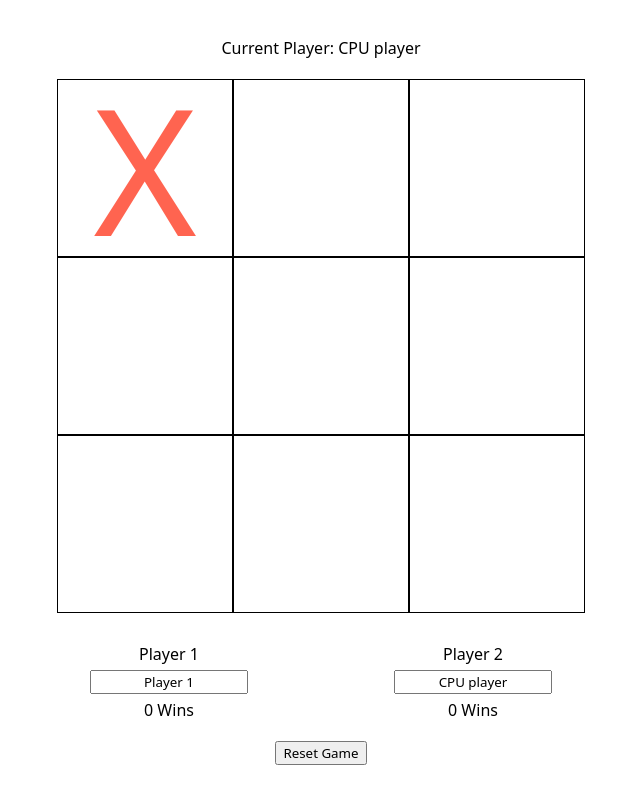
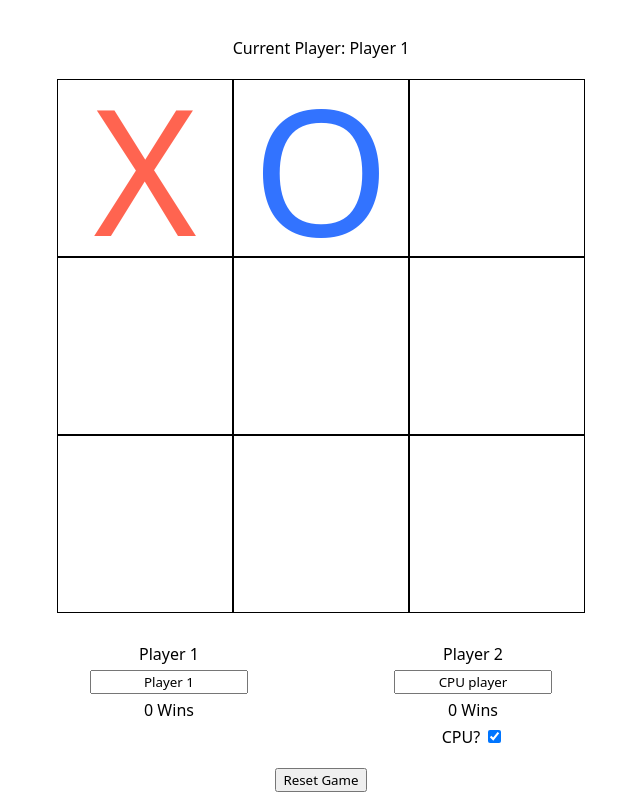
Before and after one commit to niallsiow/tic-tac-toe, a plain HTML site: page index.html in a window 1280 px wide. Both pictures are taken after a click on the element 464 px from the left and 231 px from the top of the page. Shown: the part 64-864 px from the top of the page, without its empty margins (319-959 px from the left). Before the commit the page ends 837 px from the top, so only its background shows below. Drawn offline with Linux system fonts and the light colour scheme.

Commit message:
Add basic CPU

```diff
--- a/index.html
+++ b/index.html
@@ -26,10 +26,17 @@
       <label for="player-2-name">Player 2</label>
       <input id="player-2-name" class="name-input">
       <div id="player-2-wins">0 Wins</div>
+
+      <label for="set-cpu">
+        CPU?
+        <input type="checkbox" id="set-cpu">
+      </label>
     </div>
   </div>
 
   <button id="reset-game">Reset Game</button>
+
+  <dialog id="block-input-dialog"></dialog>
 
   <dialog id="play-again-dialog">
     <div id="play-again-dialog-contents">
--- a/script.js
+++ b/script.js
@@ -76,29 +76,18 @@ function createGameController(player1, player2){
 function createPlayer(name, token, icon, cpu){
     let wins = 0;
 
-    const getPosition = (gameboard) => {
+    const getCpuPosition = (gameboard) => {
         let position = createPosition(-1, -1);
 
-        if(cpu){
-            while(!gameboard.isPositionValid(position)){
-                position.x = Math.floor(Math.random() * 3);
-                position.y = Math.floor(Math.random() * 3);
-            }
-        }
-        else{
-            position.x = prompt("Enter x position:");
-            position.y = prompt("Enter y position:");
-            while(!gameboard.isPositionValid(position)){
-                console.log("Invalid position, please enter a new one");
-                position.x = prompt("Enter x position:");
-                position.y = prompt("Enter y position:");
-            }
+        while(!gameboard.isPositionValid(position)){
+            position.x = Math.floor(Math.random() * 3);
+            position.y = Math.floor(Math.random() * 3);
         }
 
         return position;
     }
 
-    return {name, token, icon, wins, getPosition};
+    return {name, token, icon, wins, cpu, getCpuPosition};
 }
 
 function createGameboard(){
@@ -215,7 +204,7 @@ function createGameboard(){
 
 function createDisplayController(){
     const player1 = createPlayer("Player 1", 1, "X");
-    const player2 = createPlayer("CPU player", 2, "O");
+    const player2 = createPlayer("CPU player", 2, "O", true);
 
     const gameController = createGameController(player1, player2);
 
@@ -223,7 +212,7 @@ function createDisplayController(){
 
     function updateDisplay(){
         const current_player_div = document.getElementById("current-player");
-        let current_player = gameController.getCurrentPlayer();
+        const current_player = gameController.getCurrentPlayer();
         current_player_div.textContent = `Current Player: ${current_player.name}`;
 
         const win_div = document.getElementById("win");
@@ -287,6 +276,29 @@ function createDisplayController(){
         }
     }
 
+    let isRunning = false;
+    async function checkAndMakeCpuTurn(){
+        const current_player = gameController.getCurrentPlayer();
+        if(current_player.cpu && gameController.getWinningPlayer() == null){
+            isRunning = true;
+
+            // small timeout before cpu plays
+            setTimeout(() => {
+
+                const cpu_position = current_player.getCpuPosition(gameController.getGameboard());
+
+                gameController.playRound(cpu_position);
+
+                isRunning = false;
+
+                updateDisplay();
+            }, 1000);
+
+
+
+        }
+    }
+
     // set up display
     const board_container = document.getElementById("board-container");
     const board_squares = [
@@ -302,9 +314,17 @@ function createDisplayController(){
 
             board_square.classList.add("board-square");
 
-            board_square.addEventListener("click", () => {
-                gameController.playRound(createPosition(i, j));
-                updateDisplay();
+            board_square.addEventListener("click", async () => {
+                if(isRunning){
+                    return;
+                }
+
+                if(!gameController.getCurrentPlayer().cpu){
+                    gameController.playRound(createPosition(i, j));
+                    updateDisplay();
+                }
+
+                await checkAndMakeCpuTurn();
             });
 
             board_container.appendChild(board_square);
@@ -338,6 +358,14 @@ function createDisplayController(){
         updateDisplay();
     });
 
+    const set_cpu = document.getElementById("set-cpu");
+    set_cpu.checked = player2.cpu;
+    set_cpu.addEventListener("change", async () => {
+        player2.cpu = set_cpu.checked;
+
+        await checkAndMakeCpuTurn();
+    });
+
     updateDisplay();
 }
 
```
